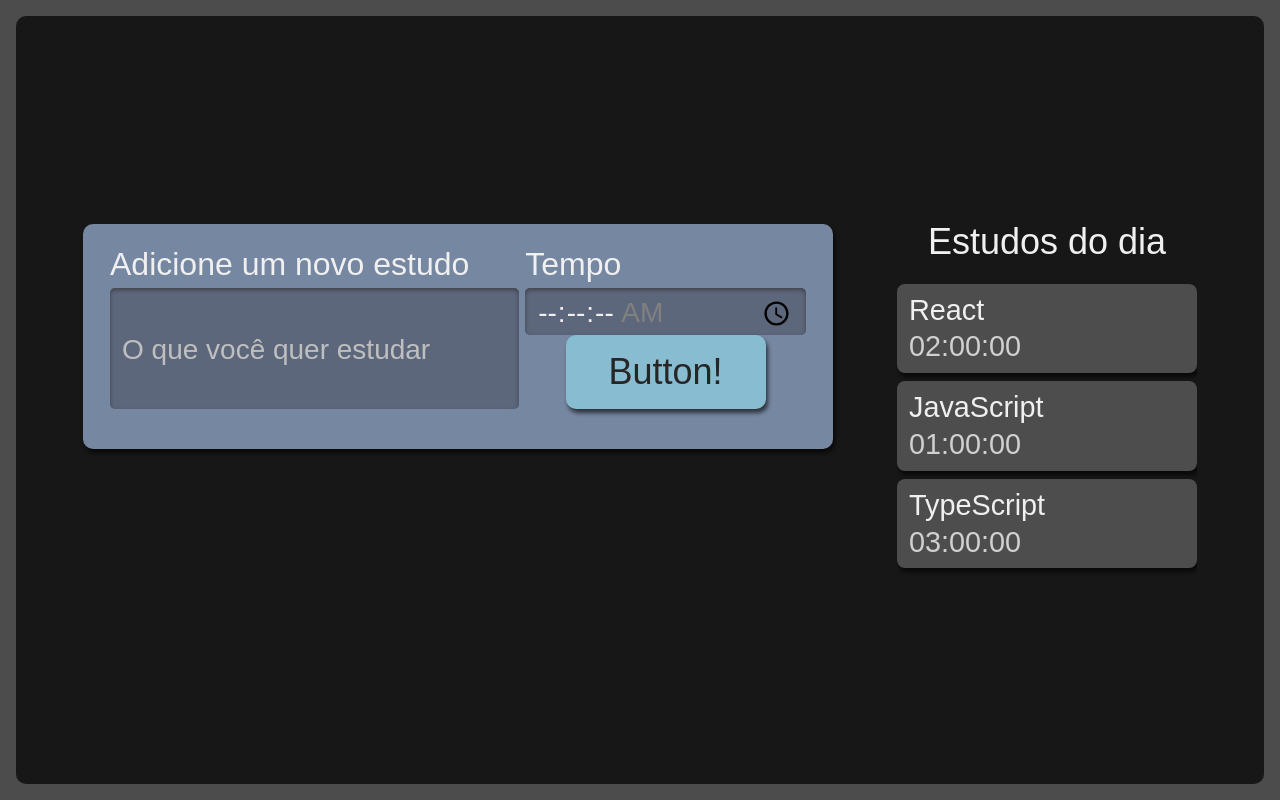
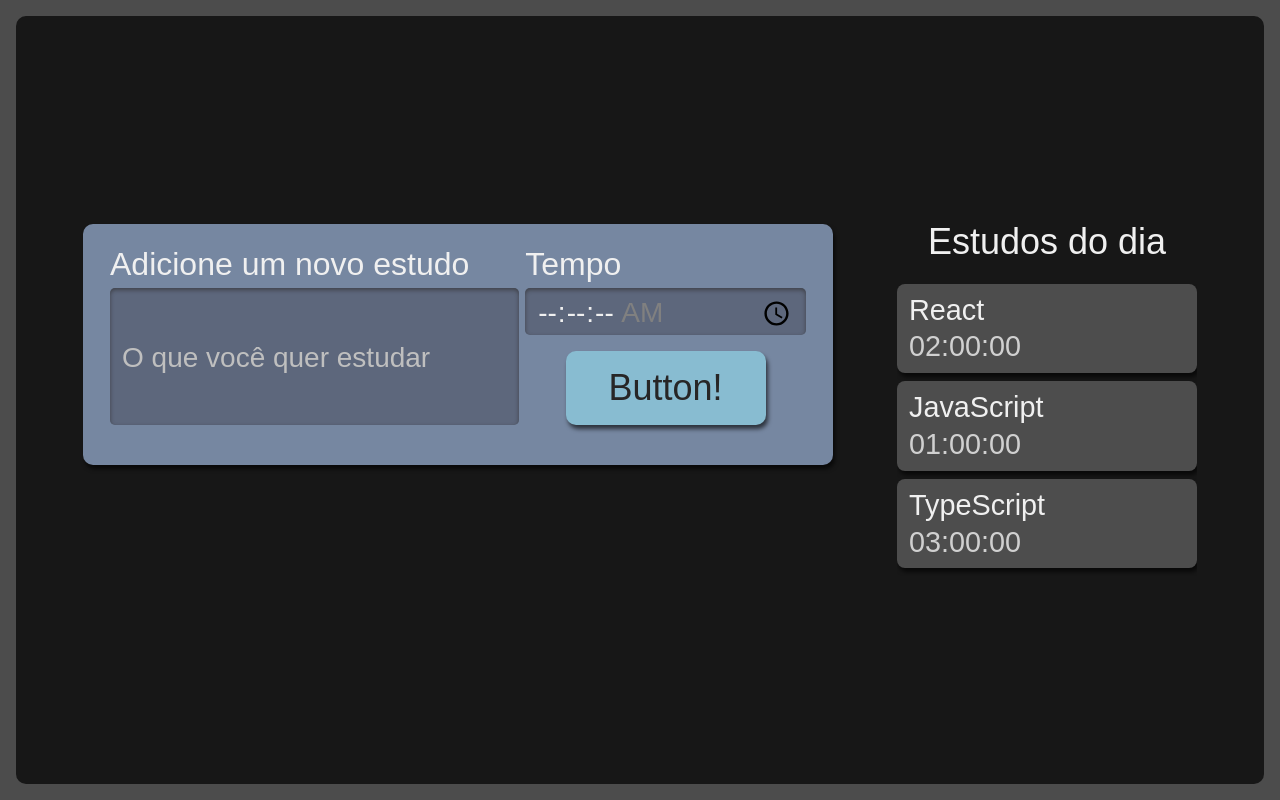
Before and after one commit to jguigo/study-timer, a React (Vite) app: page / in a window 1280 px wide. Built offline with nearby package versions, Linux system fonts and the light colour scheme.

Commit message:
Add margin-top on Button

```diff
--- a/src/components/button/style.scss
+++ b/src/components/button/style.scss
@@ -8,6 +8,7 @@
    font-size: 1.25rem;
    padding: 16px;
    width: 150px;
+   margin-top: 16px;
 
    &:active {
       background-color: #7ca6b7;
```
